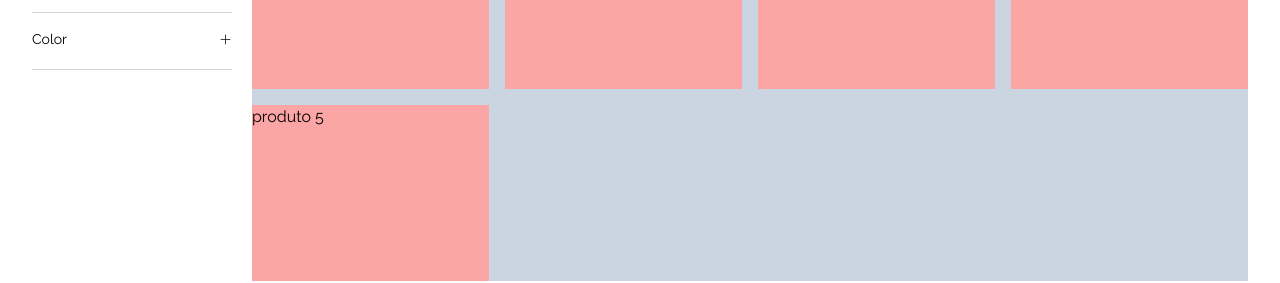
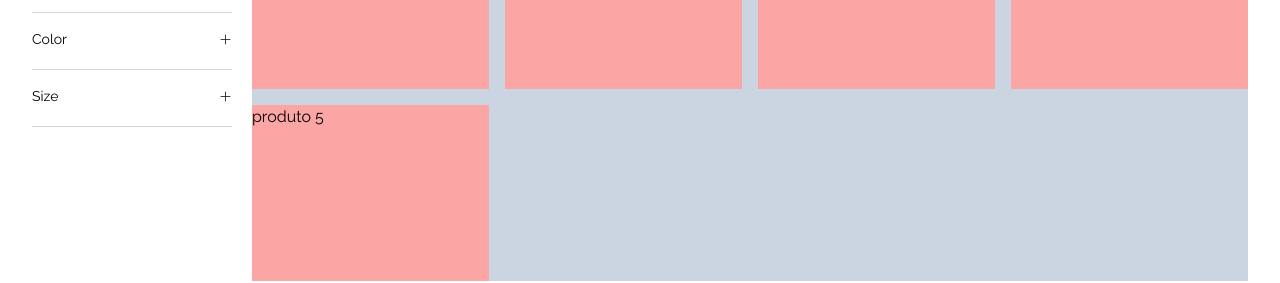
Before and after one commit to killer-cf/fashion-store, a Next.js app: page /products in a window 1280 px wide. Shown: the part 419-702 px from the top of the page. Built offline with nearby package versions, Linux system fonts and the light colour scheme.

Commit message:
style Filter by size

```diff
--- a/package.json
+++ b/package.json
@@ -10,6 +10,7 @@
   },
   "dependencies": {
     "@radix-ui/react-avatar": "^1.0.3",
+    "@radix-ui/react-checkbox": "^1.0.4",
     "@radix-ui/react-dropdown-menu": "^2.0.5",
     "@radix-ui/react-slider": "^1.1.2",
     "@types/node": "20.4.10",
--- a/src/components/Filters.tsx
+++ b/src/components/Filters.tsx
@@ -1,14 +1,16 @@
 'use client'
 
 import { useState } from 'react'
-import { Minus, Plus } from '../libs/phosphor-react'
+import { Check, Minus, Plus } from '../libs/phosphor-react'
 import * as Slider from '@radix-ui/react-slider'
+import * as Checkbox from '@radix-ui/react-checkbox'
 import { twMerge } from 'tailwind-merge'
 
 export function Filters() {
   const [minMaxPrice, setMinMaxPrice] = useState([25, 200])
   const [priceFilterIsOpen, setPriceFilterIsOpen] = useState(true)
   const [colorFilterIsOpen, setColorFilterIsOpen] = useState(false)
+  const [sizeFilterIsOpen, setSizeFilterIsOpen] = useState(false)
 
   return (
     <div className="flex w-[200px] flex-col">
@@ -90,6 +92,67 @@ export function Filters() {
       </div>
 
       <div className="mt-5 h-px w-full bg-neutral-300" />
+
+      <div>
+        <button
+          onClick={() => setSizeFilterIsOpen(!sizeFilterIsOpen)}
+          className="mt-4 flex w-full items-center justify-between"
+        >
+          <span className="text-sm">Size</span>
+          <div className="text-neutral-900">
+            {sizeFilterIsOpen ? <Minus size={13} /> : <Plus size={13} />}
+          </div>
+        </button>
+        <div
+          className={twMerge(
+            'transition-max-height max-h-0 overflow-hidden duration-500',
+            sizeFilterIsOpen && 'max-h-32',
+          )}
+        >
+          <div className="mt-3 flex flex-col gap-2">
+            <div className="flex items-center gap-2">
+              <Checkbox.Root
+                className="flex h-4 w-4 appearance-none items-center justify-center rounded-[2px] border border-neutral-900 bg-white shadow-black outline-none"
+                defaultChecked
+                id="small"
+              >
+                <Checkbox.Indicator className="text-neutral-700">
+                  <Check size={14} />
+                </Checkbox.Indicator>
+              </Checkbox.Root>
+              <span className="text-xs text-neutral-800">Small</span>
+            </div>
+
+            <div className="flex items-center gap-2">
+              <Checkbox.Root
+                className="flex h-4 w-4 appearance-none items-center justify-center rounded-[2px] border border-neutral-900 bg-white shadow-black outline-none"
+                defaultChecked
+                id="medium"
+              >
+                <Checkbox.Indicator className="text-neutral-700">
+                  <Check size={14} />
+                </Checkbox.Indicator>
+              </Checkbox.Root>
+              <span className="text-xs text-neutral-800">Medium</span>
+            </div>
+
+            <div className="flex items-center gap-2">
+              <Checkbox.Root
+                className="flex h-4 w-4 appearance-none items-center justify-center rounded-[2px] border border-neutral-900 bg-white shadow-black outline-none"
+                defaultChecked
+                id="large"
+              >
+                <Checkbox.Indicator className="text-neutral-700">
+                  <Check size={14} />
+                </Checkbox.Indicator>
+              </Checkbox.Root>
+              <span className="text-xs text-neutral-800">Large</span>
+            </div>
+          </div>
+        </div>
+      </div>
+
+      <div className="mt-5 h-px w-full bg-neutral-300" />
     </div>
   )
 }
```
Also changed, not shown: 1 other file (tests, documents, lock files or other folders).
